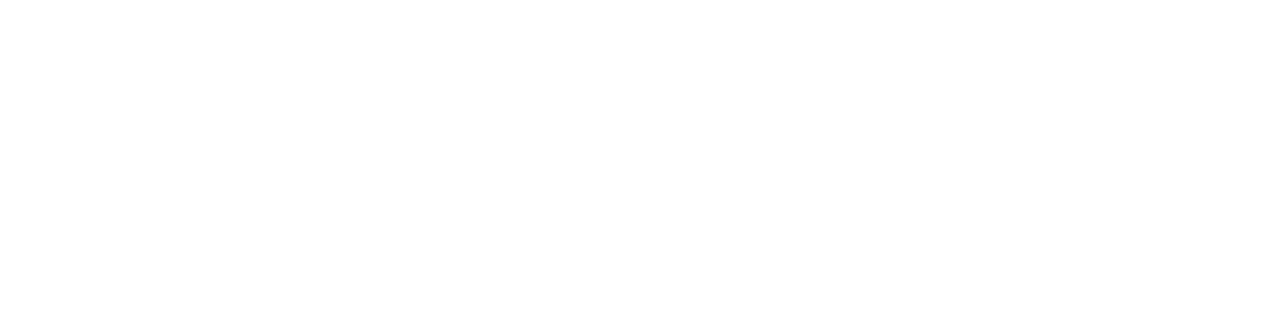
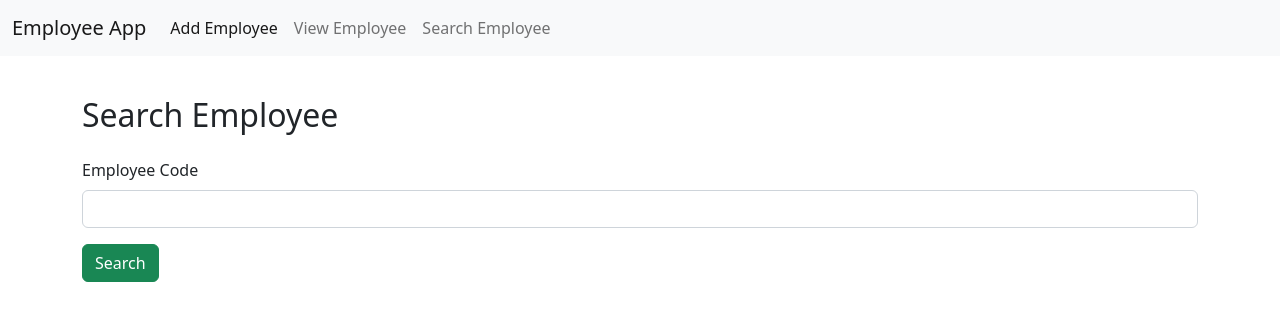
Before and after one commit to abhiraj2912/employee-app, an Angular app: page /search in a window 1280 px wide. Before the commit this address led to /. Shown: the top 320 px of the page. Built offline with nearby package versions, Linux system fonts and the light colour scheme.

Commit message:
searchemployee

```diff
--- a/src/app/api.service.ts
+++ b/src/app/api.service.ts
@@ -15,4 +15,8 @@
   addEmployee=(dataToSend:any)=>{
     return this.http.post("http://localhost:8080/add",dataToSend)
   }
+
+  searchEmployee=(data:any)=>{
+    return this.http.post("http://localhost:8080/search",data)
+  }
 }
--- a/src/app/navbar/navbar.component.html
+++ b/src/app/navbar/navbar.component.html
@@ -8,6 +8,7 @@
         <div class="navbar-nav">
           <a class="nav-link active" aria-current="page" routerLink="">Add Employee</a>
           <a class="nav-link" routerLink="/view">View Employee</a>
+          <a class="nav-link" routerLink="/search">Search Employee</a>
         </div>
       </div>
     </div>
--- /dev/null
+++ b/src/app/search-employee/search-employee.component.html
@@ -0,0 +1,45 @@
+<app-navbar></app-navbar>
+<div class="container">
+    <div class="row">
+        <div class="col col-12 col-sm-12 col-md-12 col-lg-12 col-xl-12 col-xxl-12">
+            <div class="row g-3 mt-4">
+                <div class="col col-12 col-sm-12 col-md-12 col-lg-12 col-xl-12 col-xxl-12">
+                    <h2>Search Employee</h2>
+                </div>
+                <div class="col col-12 col-sm-12 col-md-12 col-lg-12 col-xl-12 col-xxl-12">
+                    <label for="" class="form-label">Employee Code</label>
+                    <input name="empCode" [(ngModel)]="empCode" type="text" class="form-control">
+                </div>
+                <div class="col col-12 col-sm-12 col-md-12 col-lg-12 col-xl-12 col-xxl-12">
+                    <button (click)="readValues()" class="btn btn-success">Search</button>
+                </div>
+            </div>
+            <div class="row g-3 mt-4" *ngFor="let j of searchData">
+                <div class="col col-12 col-sm-6 col-md-6 col-lg-6 col-xl-6 col-xxl-6">
+                    <label for="" class="form-label">Name</label>
+                    <input type="text" class="form-control" value="{{j.name}}">
+                </div>
+                <div class="col col-12 col-sm-6 col-md-6 col-lg-6 col-xl-6 col-xxl-6">
+                    <label for="" class="form-label">Designation</label>
+                    <input type="text" class="form-control" value="{{j.designation}}">
+                </div>
+                <div class="col col-12 col-sm-6 col-md-6 col-lg-6 col-xl-6 col-xxl-6">
+                    <label for="" class="form-label">Salary</label>
+                    <input type="text" class="form-control" value="{{j.salary}}">
+                </div>
+                <div class="col col-12 col-sm-6 col-md-6 col-lg-6 col-xl-6 col-xxl-6">
+                    <label for="" class="form-label">Comapny Name</label>
+                    <input type="text" class="form-control" value="{{j.companyName}}">
+                </div>
+                <div class="col col-12 col-sm-6 col-md-6 col-lg-6 col-xl-6 col-xxl-6">
+                    <label for="" class="form-label">Mobile</label>
+                    <input type="text" class="form-control" value="{{j.mobileNo}}">
+                </div>
+                <div class="col col-12 col-sm-6 col-md-6 col-lg-6 col-xl-6 col-xxl-6">
+                    <label for="" class="form-label">Username</label>
+                    <input type="text" class="form-control" value="{{j.username}}">
+                </div>
+            </div>
+        </div>
+    </div>
+</div>
--- /dev/null
+++ b/src/app/search-employee/search-employee.component.ts
@@ -0,0 +1,33 @@
+import { Component } from '@angular/core';
+import { ApiService } from '../api.service';
+
+@Component({
+  selector: 'app-search-employee',
+  templateUrl: './search-employee.component.html',
+  styleUrls: ['./search-employee.component.css']
+})
+export class SearchEmployeeComponent {
+
+  constructor(private api:ApiService){}
+
+  empCode=""
+  searchData:any=[]
+  readValues=()=>{
+
+    let data ={"empCode":this.empCode}
+  console.log(data)
+
+  this.api.searchEmployee(data).subscribe(
+    (response:any)=>{
+      console.log(response)
+      if (response.length==0) {
+        alert("invalid employee code")
+
+      } else {
+        this.searchData=response
+      }
+    }
+  )
+  }
+
+}
```
Also changed, not shown: src/app/app.module.ts (+8 -2 lines), src/app/search-employee/search-employee.component.css (added).
